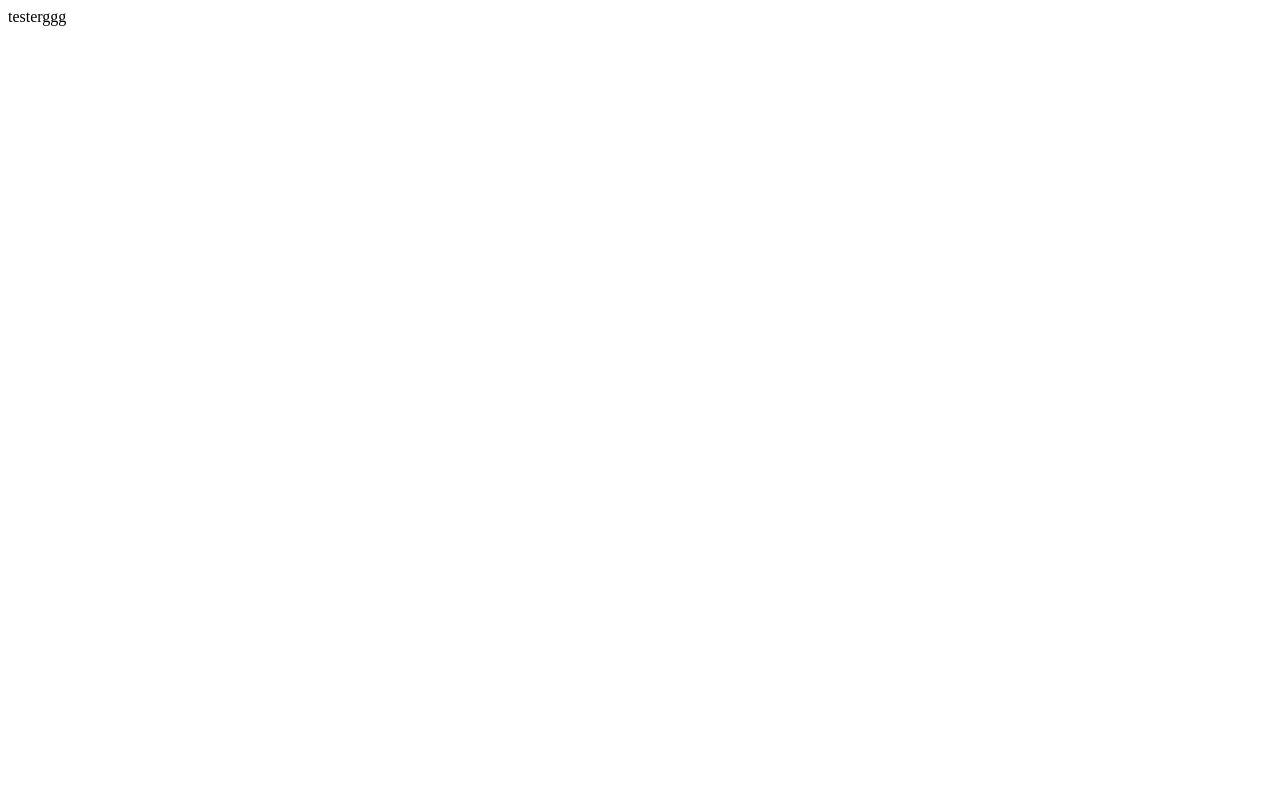
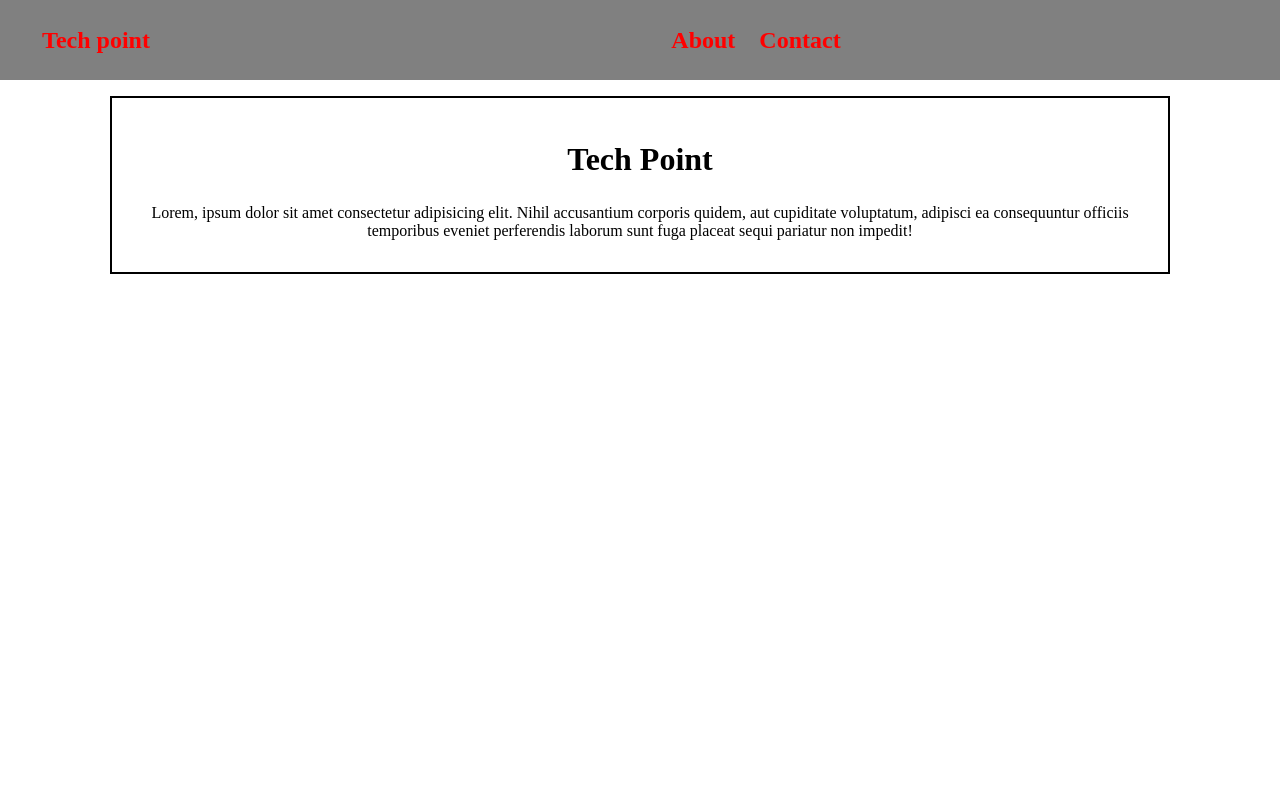
Before and after one commit to 6-Technishe-Informatica/GIP, a PHP site: page / in a window 1280 px wide. Before the commit the page is almost empty. Run offline with PHP 8.4, Linux system fonts and the light colour scheme.

Commit message:
nav & start main

```diff
--- a/root/index.php
+++ b/root/index.php
@@ -1,3 +1,26 @@
-<html>
-    testerggg
+<!DOCTYPE html>
+<html lang="en">
+
+<head>
+    <meta charset="UTF-8">
+    <meta http-equiv="X-UA-Compatible" content="IE=edge">
+    <meta name="viewport" content="width=device-width, initial-scale=1.0">
+
+    <link rel="stylesheet" href="style/index.css">
+
+    <title>Document</title>
+</head>
+
+<body>
+    <header>
+        <?php include 'siteParts/nav.php'; ?>
+    </header>
+    <main>
+        <article>
+            <h2>Tech Point</h2>
+            <p>Lorem, ipsum dolor sit amet consectetur adipisicing elit. Nihil accusantium corporis quidem, aut cupiditate voluptatum, adipisci ea consequuntur officiis temporibus eveniet perferendis laborum sunt fuga placeat sequi pariatur non impedit!</p>
+        </article>
+    </main>
+</body>
+
 </html>
--- /dev/null
+++ b/root/siteParts/nav.php
@@ -0,0 +1,7 @@
+<nav>
+    <a href="index.php">Tech point</a>
+    <ul>
+        <li><a href="about.php">About</a></li>
+        <li><a href="contact.php">Contact</a></li>
+    </ul>
+</nav>
--- /dev/null
+++ b/root/style/_main.scss
@@ -0,0 +1,21 @@
+main{
+    padding-top: 1rem;
+
+    article:first-of-type{
+        width: 80%;
+        border: 2px solid black;
+        margin: auto;
+        padding: 1rem;
+
+        h2{
+            font-size: 2rem;
+            font-weight: 600;
+
+            text-align: center;
+        }
+
+        p{
+            text-align: center;
+        }
+    }
+}
--- /dev/null
+++ b/root/style/_nav.scss
@@ -0,0 +1,44 @@
+body{
+    margin: 0;
+    padding: 0;
+    overflow-x: hidden;
+
+    main{
+        margin-top: 5rem;
+    }
+}
+
+header {
+    background-color: $mainColor;
+    position: fixed;
+    top: 0;
+    width: 100%;
+    height: 5rem;
+
+    nav {
+        display: grid;
+        grid-template-columns: 15% 85%;
+        align-items: center;
+        justify-items: center;
+        height: 100%;
+
+        a{
+            color: $accentColor;
+            text-decoration: none;
+            font-size: 1.5rem;
+            font-weight: 600;
+        }
+
+        ul {
+            li {
+                display: inline-block;
+                a {
+                    text-decoration: none;
+                    color: $accentColor;
+                    padding: 10px;
+                    display: block;
+                }
+            }
+        }
+    }
+}
--- /dev/null
+++ b/root/style/index.css
@@ -0,0 +1,56 @@
+body {
+  margin: 0;
+  padding: 0;
+  overflow-x: hidden;
+}
+body main {
+  margin-top: 5rem;
+}
+
+header {
+  background-color: grey;
+  position: fixed;
+  top: 0;
+  width: 100%;
+  height: 5rem;
+}
+header nav {
+  display: grid;
+  grid-template-columns: 15% 85%;
+  align-items: center;
+  justify-items: center;
+  height: 100%;
+}
+header nav a {
+  color: red;
+  text-decoration: none;
+  font-size: 1.5rem;
+  font-weight: 600;
+}
+header nav ul li {
+  display: inline-block;
+}
+header nav ul li a {
+  text-decoration: none;
+  color: red;
+  padding: 10px;
+  display: block;
+}
+
+main {
+  padding-top: 1rem;
+}
+main article:first-of-type {
+  width: 80%;
+  border: 2px solid black;
+  margin: auto;
+  padding: 1rem;
+}
+main article:first-of-type h2 {
+  font-size: 2rem;
+  font-weight: 600;
+  text-align: center;
+}
+main article:first-of-type p {
+  text-align: center;
+}/*# sourceMappingURL=index.css.map */
--- /dev/null
+++ b/root/style/index.scss
@@ -0,0 +1,4 @@
+$accentColor: red;
+$mainColor: grey;
+
+@import 'nav', 'main';
```
Also changed, not shown: root/siteParts/contact.php (added), 1 other file.
